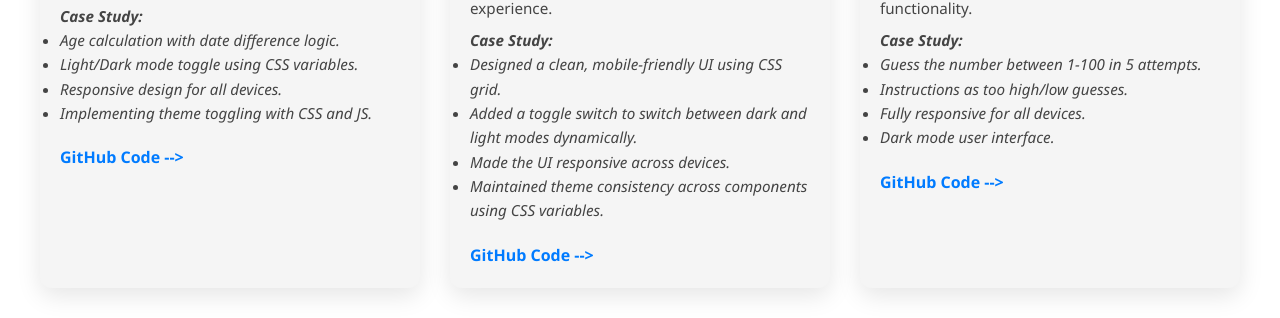
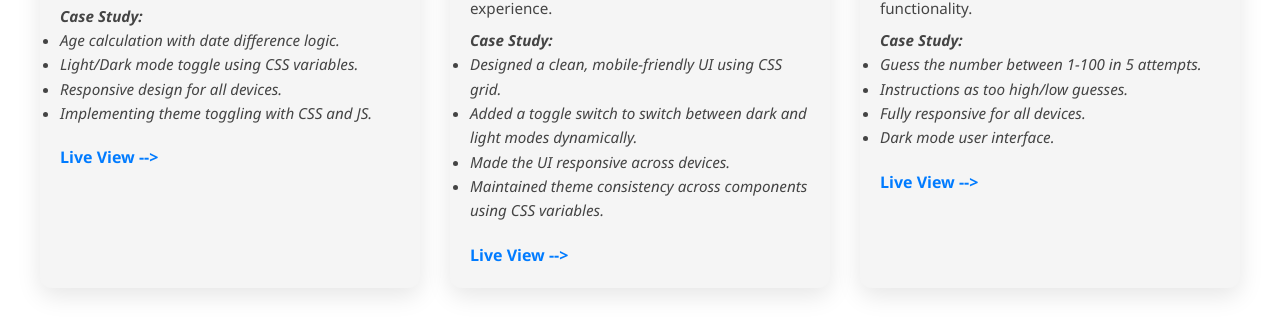
Before and after one commit to Abhi25092/My-Portfolio, a React (Create React App) app: page / in a window 1280 px wide. Shown: the part 1773-2091 px from the top of the page. Built offline with nearby package versions, Linux system fonts and the light colour scheme; a web font is replaced by a local one.

Commit message:
Update Projects.js

```diff
--- a/src/components/Projects.js
+++ b/src/components/Projects.js
@@ -62,7 +62,7 @@ function Projects() {
                             <p>{project.description}</p>
                             <p className='case-study'><strong>Case Study: </strong>{project.caseStudy}</p>
                             <a href={project.livelink} target="_blank" rel="noopener noreferrer" className='project-link'>
-                                GitHub Code --&gt;
+                                Live View --&gt;
                             </a>
                         </div>
                     </div>
```
